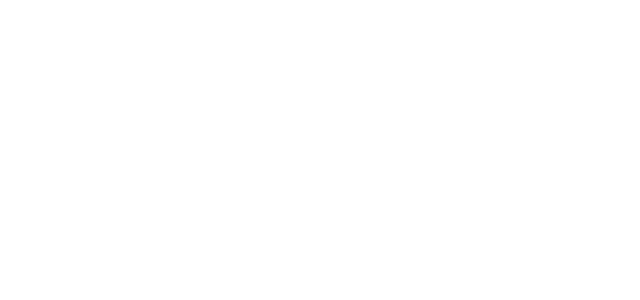
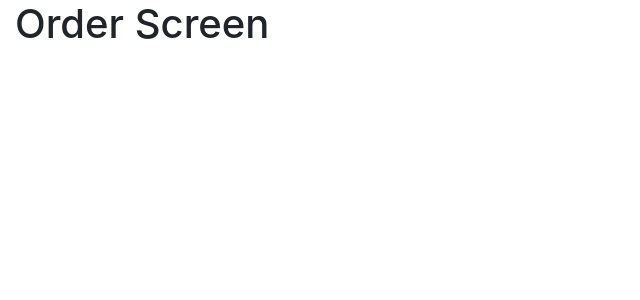
Before and after one commit to lutongling/wbdv-sp21-01-tongling-lu-project-front-end, a React (Create React App) app: page /order in a window 1280 px wide. Shown: the top 300 px of the page, without its empty margins (0-640 px from the left). Built offline with nearby package versions, Linux system fonts and the light colour scheme.

Commit message:
added order screen, linking with checkout button

```diff
--- a/package.json
+++ b/package.json
@@ -12,6 +12,7 @@
     "bootstrap": "^4.6.0",
     "react": "^17.0.2",
     "react-dom": "^17.0.2",
+    "react-native-vector-icons": "^4.6.0",
     "react-redux": "^7.2.3",
     "react-router-dom": "^5.2.0",
     "react-scripts": "4.0.3",
--- a/src/App.js
+++ b/src/App.js
@@ -8,6 +8,7 @@ import Login from "./components/screen/login-screen";
 import Register from "./components/screen/register-screen";
 import Profile from "./components/screen/profile-screen";
 import ProfileLogout from "./components/screen/profile-logout-screen";
+import Order from "./components/screen/order-screen";
 
 function App() {
   return (
@@ -38,6 +39,10 @@ function App() {
 
               <Route path="/profile/:uid" exact={true}>
                   <ProfileLogout/>
+              </Route>
+
+              <Route path="/order" exact={true}>
+                  <Order/>
               </Route>
 
           {/*<div className="wbdv-bgcolor-darkblue wbdv-sticky-top wbdv-padding-5px wbdv-text-center">*/}
--- a/src/components/screen/cart-screen.js
+++ b/src/components/screen/cart-screen.js
@@ -1,9 +1,11 @@
-import React, {useEffect} from 'react'
+import React, {useEffect, useState} from 'react'
 import {Link, useHistory, useParams} from "react-router-dom";
 import {useDispatch, useSelector} from "react-redux";
 import {addItem, deleteItem} from "../../actions/cart-actions";
+import userService from "../../services/user-service";
 
 const CartScreen = (props) => {
+    const [currentUser, setCurrentUser] = useState({})
     const {pid} = useParams();
     const qty = props.location.search
                 ? Number(props.location.search.split('=')[1])
@@ -14,8 +16,16 @@ const CartScreen = (props) => {
     // extract the cart info from the Redux store state
     const cart = useSelector(state => state.cart)
     const { cartItems } = cart;
+    console.log(cartItems)
 
-    console.log(cartItems)
+    // get the state of login/out
+    useEffect(() => {
+        userService.profile()
+            .then((currentUser) => {
+                setCurrentUser(currentUser)
+                console.log(currentUser)
+            })
+    },[])
 
     const dispatch = useDispatch()
     useEffect(() => {
@@ -29,10 +39,16 @@ const CartScreen = (props) => {
     // }
 
     const checkoutHandler = () => {
-        // if log in, should different
-        history.push(`/login`)
-        // history.push(`/login?redirec=shipping`);
+        if (Object.keys(currentUser).length === 0) {
+            alert("Sorry. You should login/register first!")
+            history.push("/login")
+        } else {
+            alert("Ordered successful!")
+            history.push("/order")
+        }
+
     }
+
     return(
         <div className="row wbdv-row">
             <div className="col-10">
--- /dev/null
+++ b/src/components/screen/order-screen.js
@@ -0,0 +1,11 @@
+import React from 'react'
+
+const Order = () => {
+    return (
+        <div>
+            <h1> Order Screen</h1>
+        </div>
+    )
+}
+
+export default Order
```
Also changed, not shown: src/components/screen/detail-screen.js (+7 -0 lines), 1 other file (tests, documents, lock files or other folders).
